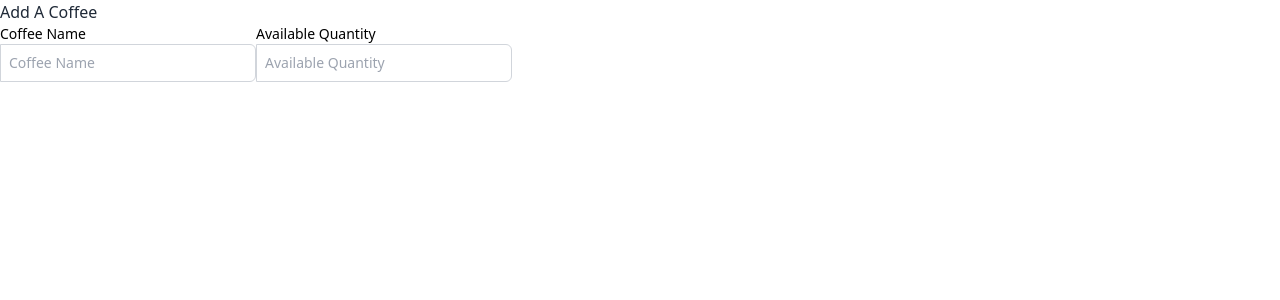
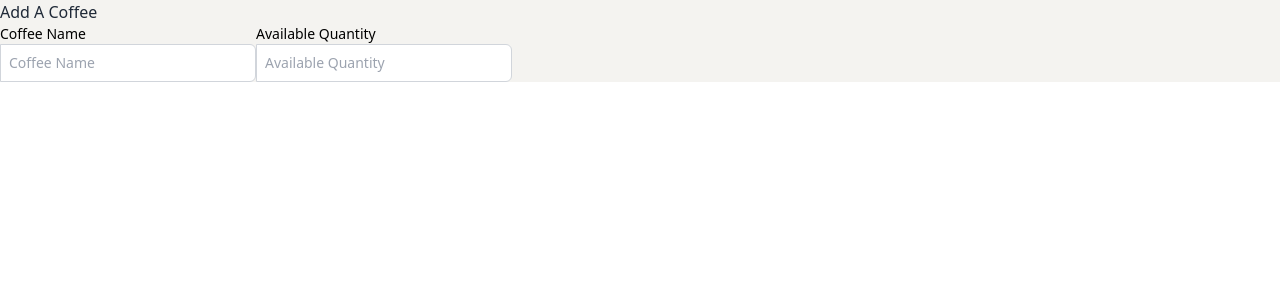
Before and after one commit to Md-Ashikur-Rahman-Ashik/CRUD-With-Espresso-Emporium-Using-MongoDB, a React (Vite) app in the folder coffee-store-client/: page /add-coffee in a window 1280 px wide. Shown: the top 300 px of the page. Built offline with nearby package versions, Linux system fonts and the light colour scheme.

Commit message:
Creating and adding coffee from client side

```diff
--- a/coffee-store-client/src/components/AddCoffee.jsx
+++ b/coffee-store-client/src/components/AddCoffee.jsx
@@ -1,6 +1,6 @@
 const AddCoffee = () => {
   return (
-    <div>
+    <div className="bg-[#F4F3F0]">
       <h2>Add A Coffee</h2>
       <form>
         <div className="flex">
```
